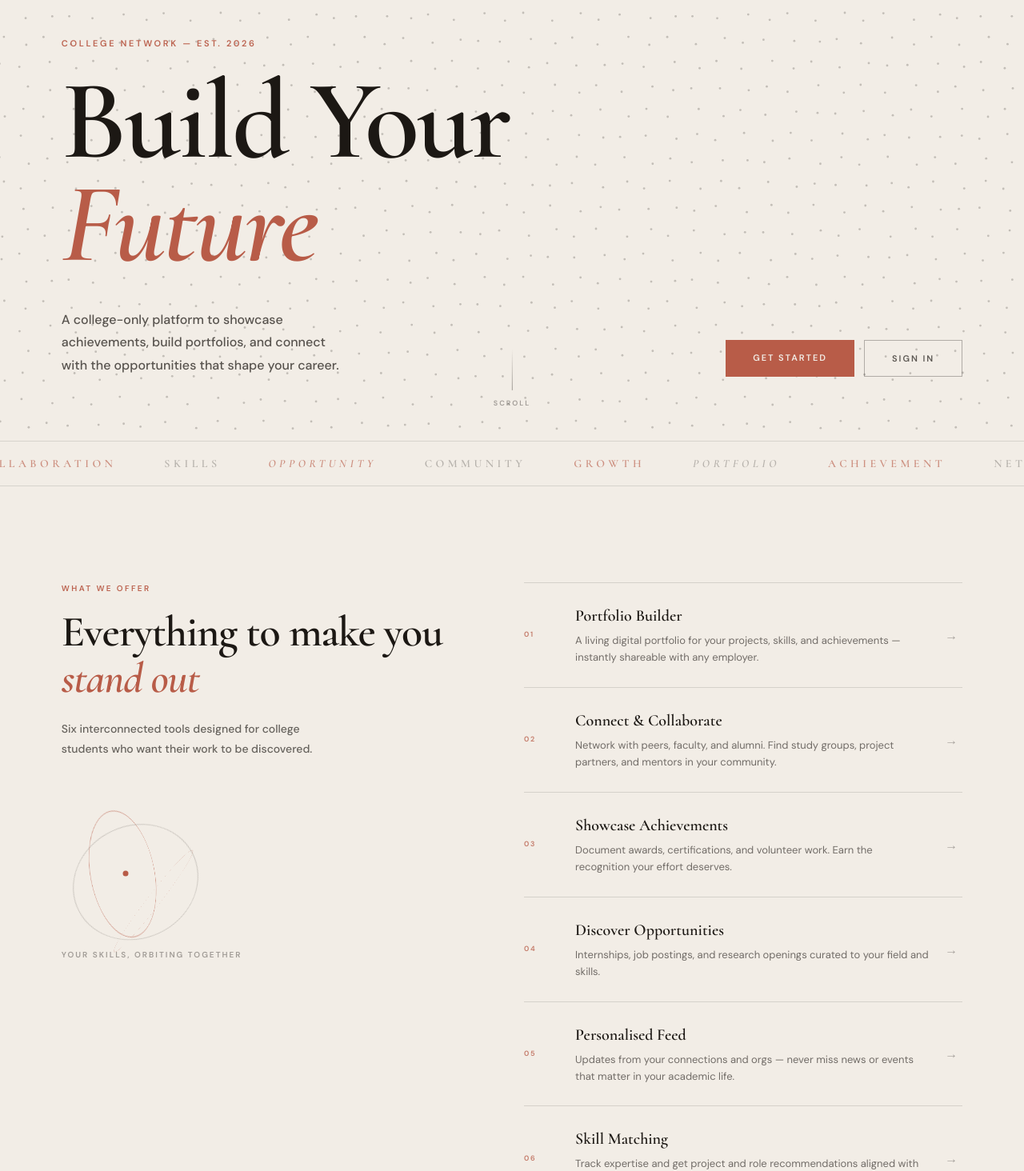
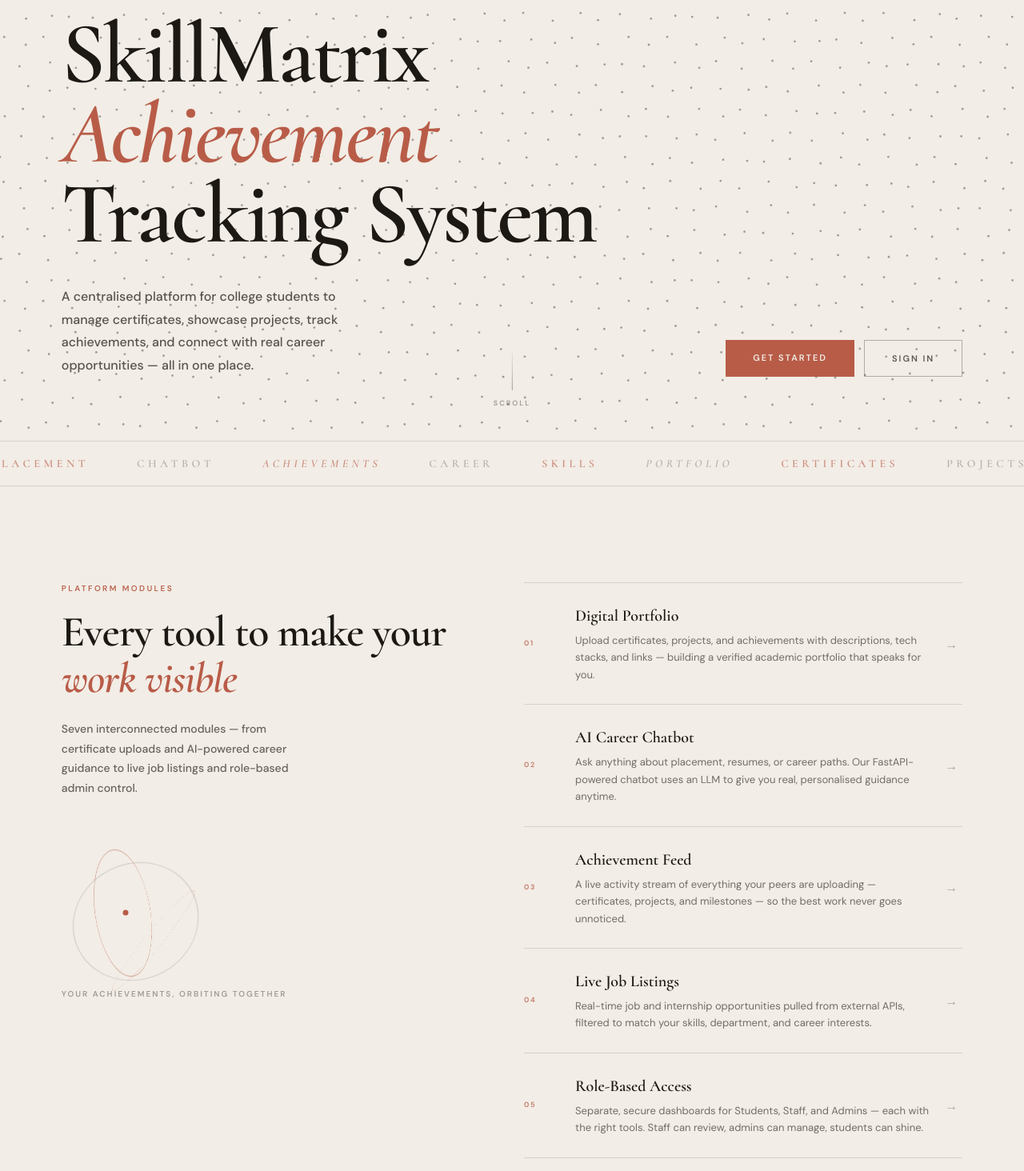
Before and after one commit to skillmatrix-2001/skillmatrix, a Next.js app: page /landing in a window 1280 px wide. Shown: the part 249-1713 px from the top of the page at 80% size. Built offline with nearby package versions, Linux system fonts and the light colour scheme.

Commit message:
Redirect unauthenticated users to landing page instead of login page

```diff
--- a/app/(dashboard)/feed/page.js
+++ b/app/(dashboard)/feed/page.js
@@ -637,10 +637,10 @@ function FeedContent() {
         fetchPosts();
       } catch (err) {
         console.error('Error parsing user data:', err);
-        router.push('/login');
+        router.push('/landing');
       }
     } else {
-      router.push('/login');
+      router.push('/landing');
     }
   }, []);
 
--- a/app/page.js
+++ b/app/page.js
@@ -8,7 +8,7 @@ export default function HomePage() {
   useEffect(() => {
     const user = localStorage.getItem('user');
     if (user) {
-      router.push('/feed');
+      router.push('/(dashboard)/feed');
     } else {
       router.push('/landing');
     }
--- a/components/LandingPage.js
+++ b/components/LandingPage.js
@@ -32,7 +32,7 @@ export default function LandingPage() {
     return () => window.removeEventListener("resize", check);
   }, []);
 
-  /* ── canvas: drifting dot field + cursor repulsion ───────────── */
+  /* ── canvas: drifting dot field + cursor repulsion with slow return ── */
   useEffect(() => {
     const canvas = canvasRef.current;
     if (!canvas) return;
@@ -48,72 +48,87 @@ export default function LandingPage() {
 
     const SP = window.innerWidth < 768 ? 40 : 30;
     const R0 = 1.4;
-
-    // Cursor repulsion
     const INF = 160;
     const STR = 55;
 
-    // Autonomous drift — make these large enough to *see* clearly
-    const DRIFT_AMP_X = 6;     // px travel on X axis
-    const DRIFT_AMP_Y = 5;     // px travel on Y axis (slightly different → elliptical path)
-    const DRIFT_SPEED = 0.0009; // radians per ms — ~one full cycle every ~7 s
+    const DRIFT_AMP_X  = 6;
+    const DRIFT_AMP_Y  = 5;
+    const DRIFT_SPEED  = 0.0009;
+
+    const MAX_COLS = 160;
+    const MAX_ROWS = 120;
+    const dotState = new Float32Array(MAX_COLS * MAX_ROWS * 3);
 
     const startTime = performance.now();
+    let lastTime    = startTime;
 
     const draw = (now) => {
+      const dt = Math.min(now - lastTime, 100);
+      lastTime = now;
       const elapsed = now - startTime;
+
       ctx.clearRect(0, 0, W, H);
 
-      // Scroll offset makes dots drift with page
-      const sOff = (scrollRef.current * 0.22) % SP;
-      const cols  = Math.ceil(W / SP) + 2;
-      const rows  = Math.ceil(H / SP) + 4;
+      const engageFactor = 1 - Math.exp(-dt / 40);
+      const returnFactor = 1 - Math.exp(-dt / 2100);
+
+      // Remove scroll-dependent vertical offset to stop dots “resetting”
+      const cols  = Math.min(Math.ceil(W / SP) + 2, MAX_COLS);
+      const rows  = Math.min(Math.ceil(H / SP) + 4, MAX_ROWS);
 
       for (let c = 0; c < cols; c++) {
         for (let r = 0; r < rows; r++) {
-          // Grid anchor
           const bx = c * SP - SP;
-          const by = r * SP - SP + sOff;
+          const by = r * SP - SP;                    // ← fixed: no scroll offset
 
-          // ── Autonomous drift ────────────────────────────────
-          // Each dot has a unique phase so they never all move together.
-          // Two slightly different frequencies on X vs Y
-          // creates a gentle elliptical/figure-8 path per dot.
           const phaseX = (c * 1.7  + r * 2.3)  % (Math.PI * 2);
           const phaseY = (c * 2.9  + r * 1.13) % (Math.PI * 2);
+          const autoX  = Math.sin(elapsed * DRIFT_SPEED        + phaseX) * DRIFT_AMP_X;
+          const autoY  = Math.cos(elapsed * DRIFT_SPEED * 1.27 + phaseY) * DRIFT_AMP_Y;
 
-          const autoX = Math.sin(elapsed * DRIFT_SPEED        + phaseX) * DRIFT_AMP_X;
-          const autoY = Math.cos(elapsed * DRIFT_SPEED * 1.27 + phaseY) * DRIFT_AMP_Y;
-
-          // Drifted resting position
           const rx = bx + autoX;
           const ry = by + autoY;
 
-          // ── Cursor repulsion from drifted position ──────────
           const dx   = mouseRef.current.x - rx;
           const dy   = mouseRef.current.y - ry;
           const dist = Math.sqrt(dx * dx + dy * dy);
 
-          let x = rx, y = ry, alpha = 0.22, rad = R0;
-
+          let targetDx = 0, targetDy = 0, targetInf = 0;
           if (dist < INF) {
             const frac = 1 - dist / INF;
             const ease = frac * frac * (3 - 2 * frac);
             const ang  = Math.atan2(dy, dx);
-            x     = rx - Math.cos(ang) * ease * STR;
-            y     = ry - Math.sin(ang) * ease * STR;
-            alpha = 0.22 + ease * 0.62;
-            rad   = R0  + ease * 2.6;
+            targetDx  = -Math.cos(ang) * ease * STR;
+            targetDy  = -Math.sin(ang) * ease * STR;
+            targetInf = ease;
           }
+
+          const idx = (c * MAX_ROWS + r) * 3;
+          const t = targetInf > dotState[idx + 2] ? engageFactor : returnFactor;
+          dotState[idx]     += (targetDx  - dotState[idx])     * t;
+          dotState[idx + 1] += (targetDy  - dotState[idx + 1]) * t;
+          dotState[idx + 2] += (targetInf - dotState[idx + 2]) * t;
+
+          const newDx  = dotState[idx];
+          const newDy  = dotState[idx + 1];
+          const newInf = dotState[idx + 2];
+
+          const x = rx + newDx;
+          const y = ry + newDy;
+
+          const cr    = Math.round(28 + newInf * (184 - 28));
+          const cg    = Math.round(24 + newInf * (92  - 24));
+          const cb    = Math.round(20 + newInf * (72  - 20));
+          const alpha = 0.38 + newInf * 0.54;       // ← base opacity increased from 0.22
+          const rad   = R0   + newInf * 2.6;
 
           ctx.beginPath();
           ctx.arc(x, y, rad, 0, Math.PI * 2);
-          ctx.fillStyle = dist < INF
-            ? `rgba(184,92,72,${alpha})`
-            : `rgba(28,24,20,${alpha})`;
+          ctx.fillStyle = `rgba(${cr},${cg},${cb},${alpha})`;
           ctx.fill();
         }
       }
+
       rafRef.current = requestAnimationFrame(draw);
     };
     rafRef.current = requestAnimationFrame(draw);
@@ -124,7 +139,7 @@ export default function LandingPage() {
     };
   }, []);
 
-  /* ── mouse tracking ──────────────────────────────────────────── */
+  /* ── mouse tracking ── */
   useEffect(() => {
     const move = (e) => {
       mouseRef.current        = { x: e.clientX, y: e.clientY };
@@ -180,22 +195,49 @@ export default function LandingPage() {
   const shrink = () => cursorRingRef.current?.classList.remove("cx");
 
   const features = [
-    { n:"01", title:"Portfolio Builder",      desc:"A living digital portfolio for your projects, skills, and achievements — instantly shareable with any employer." },
-    { n:"02", title:"Connect & Collaborate",  desc:"Network with peers, faculty, and alumni. Find study groups, project partners, and mentors in your community." },
-    { n:"03", title:"Showcase Achievements",  desc:"Document awards, certifications, and volunteer work. Earn the recognition your effort deserves." },
-    { n:"04", title:"Discover Opportunities", desc:"Internships, job postings, and research openings curated to your field and skills." },
-    { n:"05", title:"Personalised Feed",      desc:"Updates from your connections and orgs — never miss news or events that matter in your academic life." },
-    { n:"06", title:"Skill Matching",         desc:"Track expertise and get project and role recommendations aligned with where you want to grow." },
+    {
+      n:"01",
+      title:"Digital Portfolio",
+      desc:"Upload certificates, projects, and achievements with descriptions, tech stacks, and links — building a verified academic portfolio that speaks for you.",
+    },
+    {
+      n:"02",
+      title:"AI Career Chatbot",
+      desc:"Ask anything about placement, resumes, or career paths. Our FastAPI-powered chatbot uses an LLM to give you real, personalised guidance anytime.",
+    },
+    {
+      n:"03",
+      title:"Achievement Feed",
+      desc:"A live activity stream of everything your peers are uploading — certificates, projects, and milestones — so the best work never goes unnoticed.",
+    },
+    {
+      n:"04",
+      title:"Live Job Listings",
+      desc:"Real-time job and internship opportunities pulled from external APIs, filtered to match your skills, department, and career interests.",
+    },
+    {
+      n:"05",
+      title:"Role-Based Access",
+      desc:"Separate, secure dashboards for Students, Staff, and Admins — each with the right tools. Staff can review, admins can manage, students can shine.",
+    },
+    {
+      n:"06",
+      title:"Instant Resume Export",
+      desc:"Generate a professional, formatted resume directly from your SkillMatrix profile — pulling in your skills, education, projects, and certificates automatically.",
+    },
   ];
 
   const stats  = [
-    { v:"100%", l:"College verified" },
-    { v:"6",    l:"Core tools" },
-    { v:"∞",    l:"Connections" },
-    { v:"Free", l:"Always for students" },
+    { v:"3",     l:"User roles" },
+    { v:"7",     l:"Core modules" },
+    { v:"100%",  l:"College verified" },
+    { v:"Free",  l:"Always for students" },
   ];
 
-  const mWords = ["Portfolio","Achievement","Network","Collaboration","Skills","Opportunity","Community","Growth"];
+  const mWords = [
+    "Portfolio","Certificates","Projects","Placement",
+    "Chatbot","Achievements","Career","Skills",
+  ];
 
   return (
     <div style={{ background:"#f2ede6", color:"#1c1814",
@@ -358,43 +400,55 @@ export default function LandingPage() {
           marginBottom:"clamp(18px,3vh,30px)",
           transitionDelay:".25s",
         }}>
-          College Network — Est. 2026
+          Academic Portfolio Platform — Est. 2026
         </p>
 
-        <h1 aria-label="Build Your Future" style={{
+        <h1 aria-label="SkillMatrix — Achievement Tracking System" style={{
           fontFamily:"'Cormorant',serif", fontWeight:600,
-          fontSize:"clamp(52px,11vw,148px)", lineHeight:.92,
+          fontSize:"clamp(44px,8.5vw,118px)", lineHeight:.92,
           letterSpacing:"-.025em",
         }}>
           {[
-            { w:"Build",  d:".40s" },
-            { w:"\u00A0", d:".46s" },
-            { w:"Your",   d:".52s" },
-            { w:"\u00A0", d:".56s" },
-          ].map((x,k)=>(
+            { w:"Skill",  d:".40s" },
+            { w:"Matrix", d:".48s" },
+          ].map((x, k) => (
             <span key={k} className={`hw ${heroReady?"go":""}`}
               style={{ transitionDelay:x.d, color:"#1c1814" }}>{x.w}</span>
           ))}
+
           <br />
+
           <span className={`hw ${heroReady?"go":""}`}
-            style={{ transitionDelay:".62s", color:"#b85c48", fontStyle:"italic" }}>
-            Future
+            style={{ transitionDelay:".57s", color:"#b85c48", fontStyle:"italic" }}>
+            Achievement
           </span>
+
+          <br />
+
+          {[
+            { w:"Tracking", d:".66s" },
+            { w:"\u00A0",   d:".70s" },
+            { w:"System",   d:".74s" },
+          ].map((x, k) => (
+            <span key={k} className={`hw ${heroReady?"go":""}`}
+              style={{ transitionDelay:x.d, color:"#1c1814" }}>{x.w}</span>
+          ))}
         </h1>
 
         <div className={`hf ${heroReady?"go":""}`} style={{
           marginTop:"clamp(28px,5vh,52px)",
           display:"flex", justifyContent:"space-between",
           alignItems:"flex-end", flexWrap:"wrap", gap:"28px",
-          transitionDelay:".86s",
+          transitionDelay:".90s",
         }}>
           <p style={{
             fontFamily:"'DM Sans',sans-serif", fontWeight:500,
             fontSize:"clamp(13px,1.4vw,16px)", lineHeight:1.78,
-            color:"rgba(28,24,20,.72)", maxWidth:"360px",
+            color:"rgba(28,24,20,.72)", maxWidth:"400px",
           }}>
-            A college-only platform to showcase achievements, build portfolios,
-            and connect with the opportunities that shape your career.
+            A centralised platform for college students to manage certificates,
+            showcase projects, track achievements, and connect with real career
+            opportunities — all in one place.
           </p>
 
           <div className="hbtns" style={{ display:"flex", gap:"12px", flexShrink:0 }}>
@@ -464,7 +518,7 @@ export default function LandingPage() {
                 fontFamily:"'DM Sans',sans-serif", fontSize:"10px", fontWeight:600,
                 letterSpacing:".24em", textTransform:"uppercase",
                 color:"rgba(184,92,72,.95)", marginBottom:"18px",
-              }}>What We Offer</p>
+              }}>Platform Modules</p>
 
               <h2 className={`sr ${revealed.feat?"v":""}`} style={{
                 fontFamily:"'Cormorant',serif", fontWeight:600,
@@ -472,8 +526,8 @@ export default function LandingPage() {
                 letterSpacing:"-.02em", color:"#1c1814",
                 transitionDelay:".08s",
               }}>
-                Everything to make you{" "}
-                <em style={{ color:"#b85c48" }}>stand out</em>
+                Every tool to make your{" "}
+                <em style={{ color:"#b85c48" }}>work visible</em>
               </h2>
 
               <p className={`sr ${revealed.feat?"v":""}`} style={{
@@ -482,8 +536,9 @@ export default function LandingPage() {
                 color:"rgba(28,24,20,.65)", marginTop:"22px",
                 maxWidth:"320px", transitionDelay:".18s",
               }}>
-                Six interconnected tools designed for college students who want
-                their work to be discovered.
+                Seven interconnected modules — from certificate uploads and
+                AI-powered career guidance to live job listings and role-based
+                admin control.
               </p>
 
               <div className={`sr ${revealed.feat?"v":""}`}
@@ -510,7 +565,7 @@ export default function LandingPage() {
                   fontFamily:"'DM Sans',sans-serif", fontSize:"10px", fontWeight:600,
                   letterSpacing:".2em", textTransform:"uppercase",
                   color:"rgba(28,24,20,.38)", marginTop:"14px",
-                }}>Your skills, orbiting together</p>
+                }}>Your achievements, orbiting together</p>
               </div>
             </div>
 
@@ -590,7 +645,7 @@ export default function LandingPage() {
             fontFamily:"'DM Sans',sans-serif", fontSize:"10px", fontWeight:600,
             letterSpacing:".24em", textTransform:"uppercase",
             color:"rgba(184,92,72,.95)", marginBottom:"20px",
-          }}>Join the community</p>
+          }}>Build your academic profile</p>
 
           <h2 className={`sr ${revealed.cta?"v":""}`} style={{
             fontFamily:"'Cormorant',serif", fontWeight:600,
@@ -634,7 +689,7 @@ export default function LandingPage() {
         <span style={{
           fontFamily:"'Cormorant',serif", fontWeight:600,
           fontSize:"13px", fontStyle:"italic", color:"rgba(28,24,20,.38)",
-        }}>For students, by students</span>
+        }}>Centralising achievement, one student at a time</span>
       </footer>
 
     </div>
```
Also changed, not shown: public/skill-icon.png.
